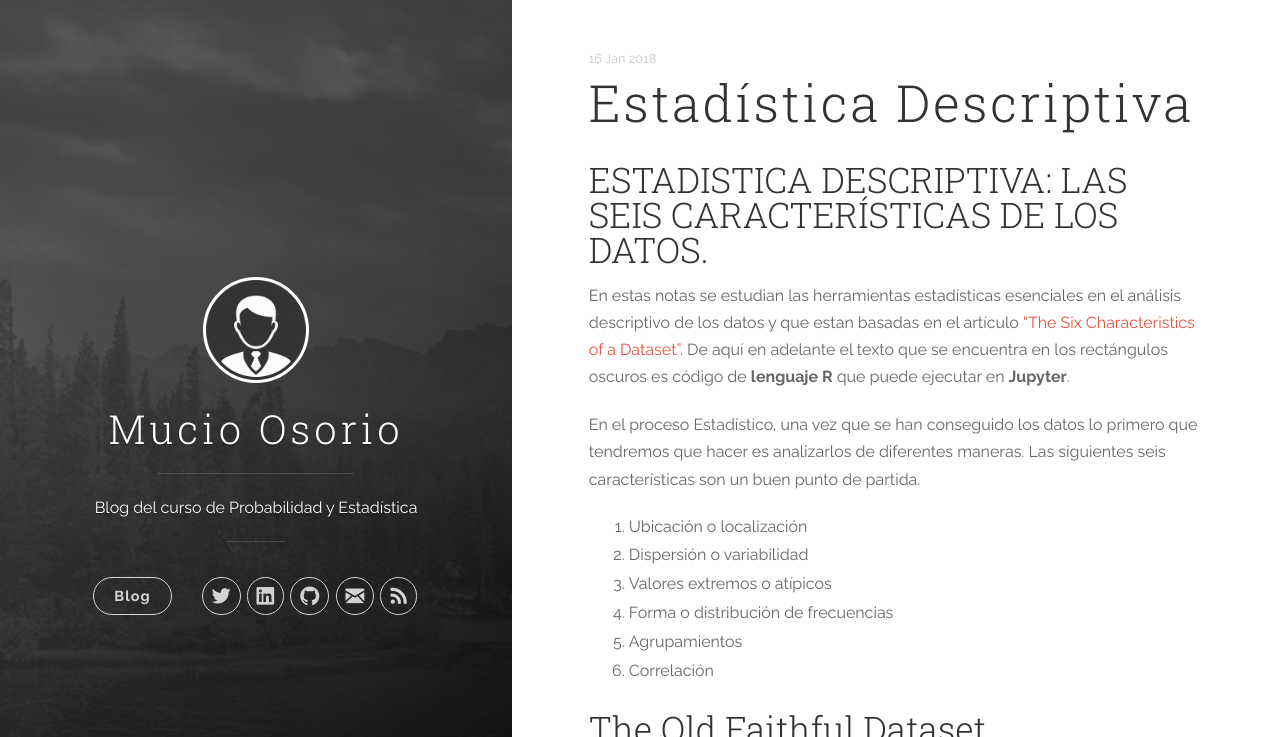
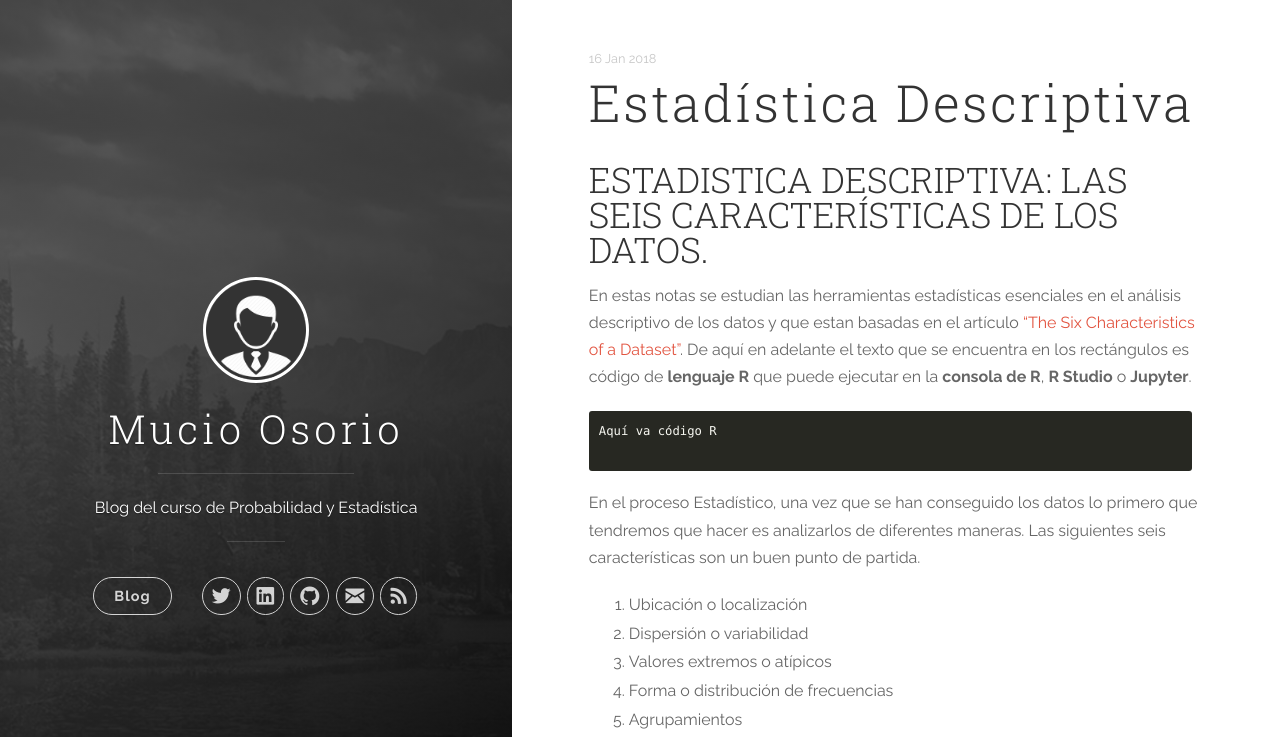
Before and after one commit to mucioosorio/probabilidad, a Jekyll site: the page built from _posts/2018-01-16-Estadística-Descriptiva.md, in a window 1280 px wide and 900 px high, cut to the strip 0-737 px from the top of the window. Built offline with Jekyll 4.4.1, drawn with Linux system fonts in a browser that asks for light colours; nearby versions of some CDN libraries; formulas are drawn with MathJax 3.

Commit message:
Update 2018-01-16-Estadística-Descriptiva.md

````diff
--- a/_posts/2018-01-16-Estadística-Descriptiva.md
+++ b/_posts/2018-01-16-Estadística-Descriptiva.md
@@ -1,7 +1,11 @@
 
 ## ESTADISTICA DESCRIPTIVA: LAS SEIS CARACTERÍSTICAS DE LOS DATOS.
 
-En estas notas se estudian las herramientas estadísticas esenciales en el análisis descriptivo de los datos y que estan basadas en el artículo  ["The Six Characteristics of a Dataset"](http://curriculum.qed.qld.gov.au/kla/eda/). De aquí en adelante el texto que se encuentra en los rectángulos oscuros es código de **lenguaje R** que puede ejecutar en **Jupyter**.
+En estas notas se estudian las herramientas estadísticas esenciales en el análisis descriptivo de los datos y que estan basadas en el artículo  ["The Six Characteristics of a Dataset"](http://curriculum.qed.qld.gov.au/kla/eda/). De aquí en adelante el texto que se encuentra en los rectángulos es código de **lenguaje R** que puede ejecutar en la **consola de R**, **R Studio** o **Jupyter**.
+```R
+Aquí va código R
+
+```
 
 En el proceso Estadístico, una vez que se han conseguido los datos lo primero que tendremos que hacer es analizarlos de diferentes maneras. Las siguientes seis características son un buen punto de partida.
 1. Ubicación o localización
````
